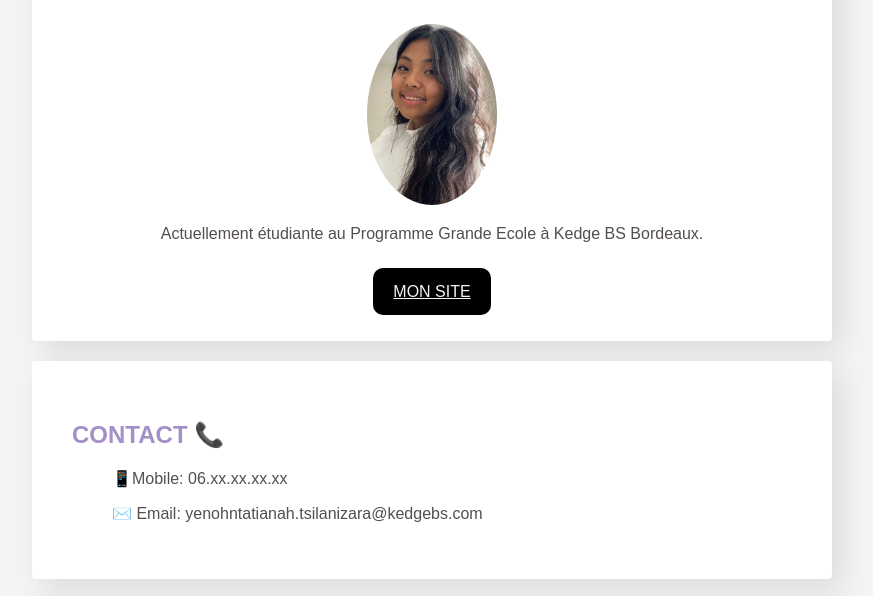
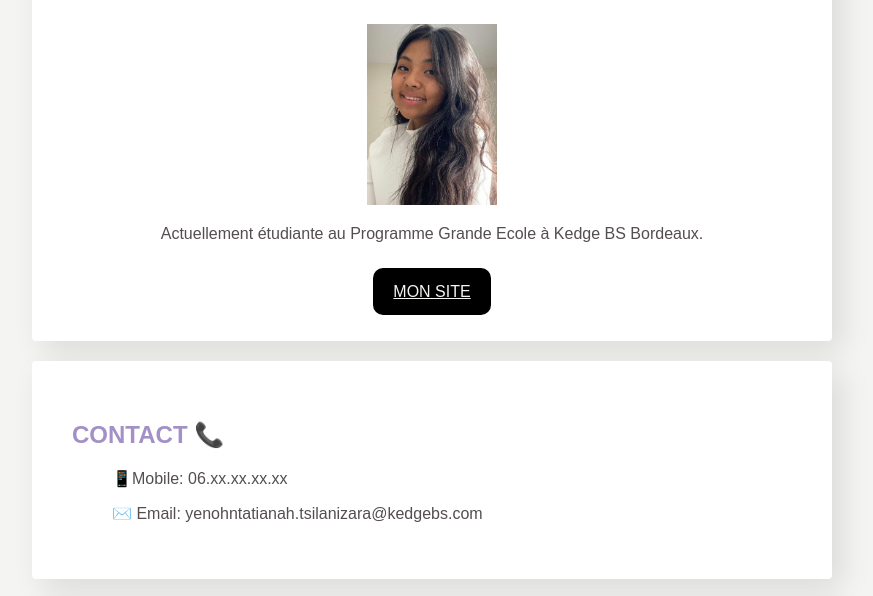
Before and after one commit to tatianahtlz/my-profile, a plain HTML site: page index.html in a window 1280 px wide. Shown: the part 160-756 px from the top of the page, without its empty margins (208-1081 px from the left). Drawn offline with Linux system fonts and the light colour scheme.

Commit message:
Update index.html

```diff
--- a/index.html
+++ b/index.html
@@ -14,7 +14,7 @@
 		<div class="container">
 			<div class="card-white2" id="introduction">
 				<h1> Tsilanizara Tatianah</h1>
-					<img src="images/profile.JPG" class="img-circle" width="130px " alt="Tatianah Tsilanizara">
+					<img src="images/profile.JPG" class="" width="130px " alt="Tatianah Tsilanizara">
 					<p>Actuellement étudiante au Programme Grande Ecole à Kedge BS Bordeaux.</p>
 					<a href="https://www.linkedin.com/in/tatianah-tsilanizara-766367161/" target="_blank" class="btn-blue">MON SITE</a>
 			</div>
```
